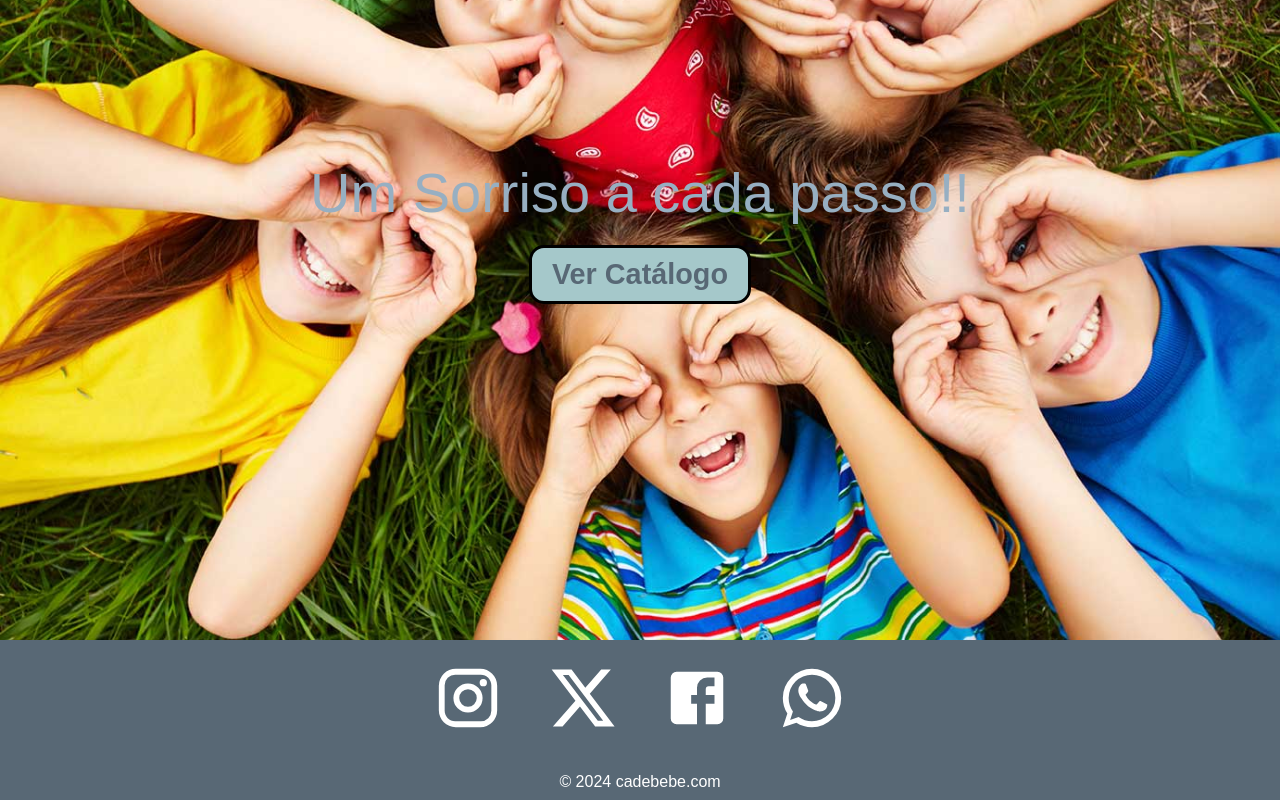
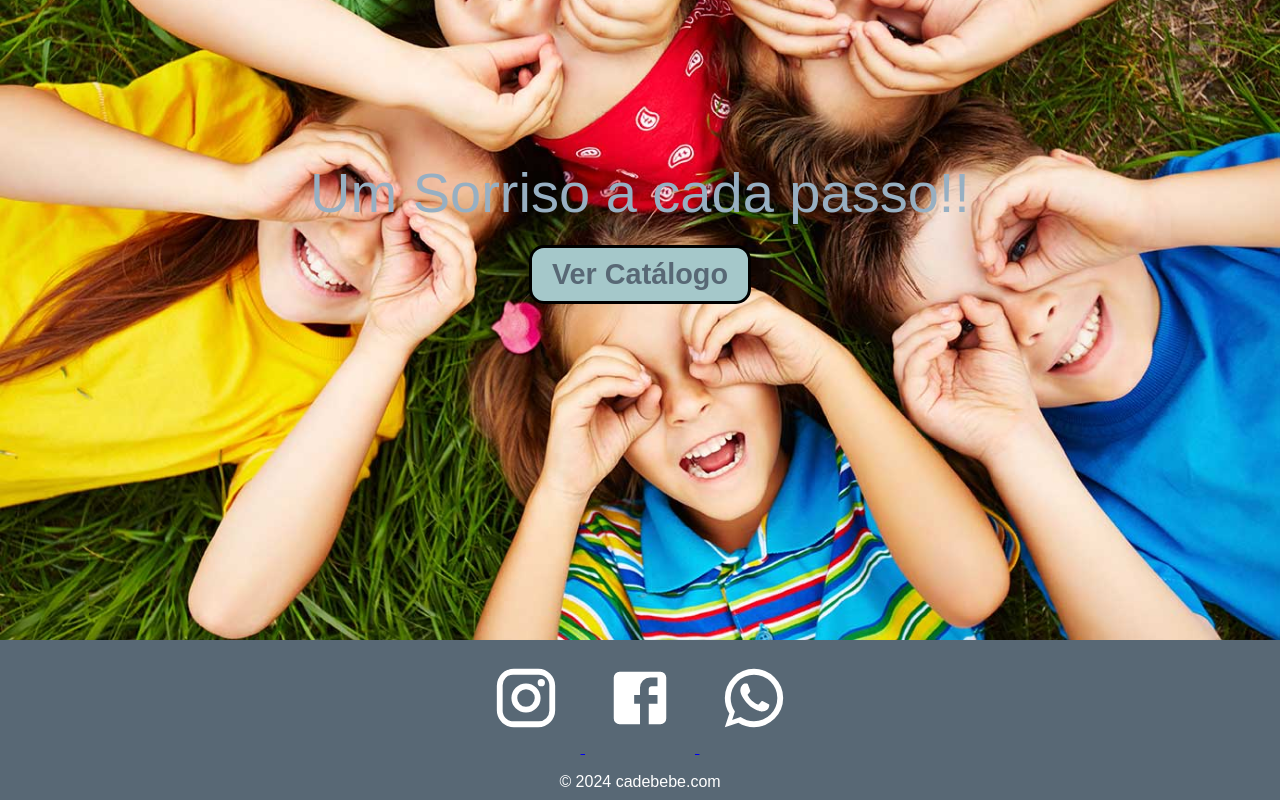
Before and after one commit to PHenrique-dev/cadebebe, a React (Create React App) app: page / in a window 1280 px wide. Shown: the part 382-1182 px from the top of the page. Built offline with nearby package versions, Linux system fonts and the light colour scheme; a web font is replaced by a local one.

Commit message:
Front com links

```diff
--- a/src/Components/Footer.js
+++ b/src/Components/Footer.js
@@ -1,6 +1,5 @@
 import React from "react";
 import InstagramIcon from '@mui/icons-material/Instagram';
-import XIcon from '@mui/icons-material/X';
 import FacebookIcon from '@mui/icons-material/Facebook';
 import WhatsAppIcon from '@mui/icons-material/WhatsApp';
 import "../Styles/Footer.css";
@@ -9,7 +8,9 @@ function Footer() {
   return (
     <div className="footer">
       <div className="socialMedia">
-        <InstagramIcon /> <XIcon /> <FacebookIcon /> <WhatsAppIcon />
+        <a href="https://www.instagram.com/cade_bebe.iga/" target="_blank" rel="noopener noreferrer"><InstagramIcon /> </a>
+        <a href="https://www.facebook.com/edinalvapereiradasilva.pereiradasilva/" target="_blank" rel="noopener noreferrer"><FacebookIcon /> </a>
+        <a href="https://wa.me/5577991054828" target="_blank" rel="noopener noreferrer"><WhatsAppIcon /></a>
       </div>
       <p> &copy; 2024 cadebebe.com</p>
     </div>
```
